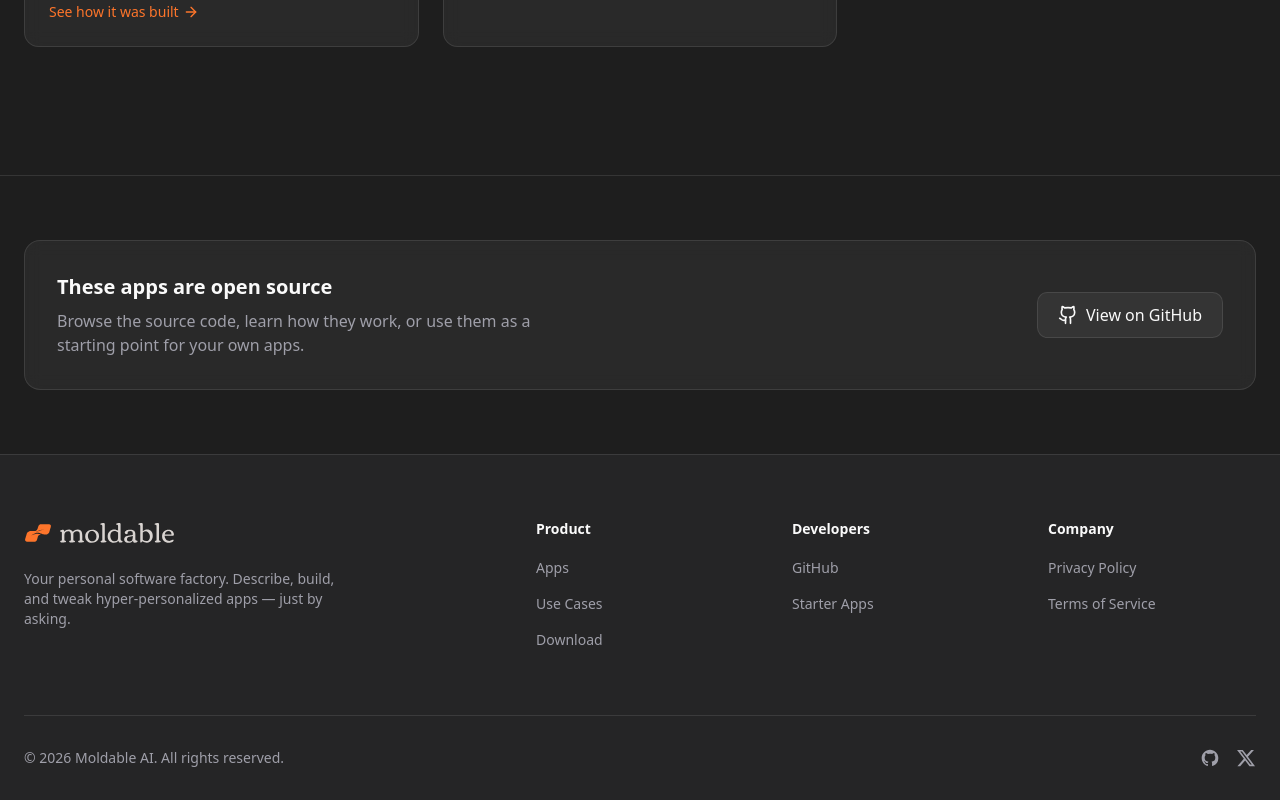
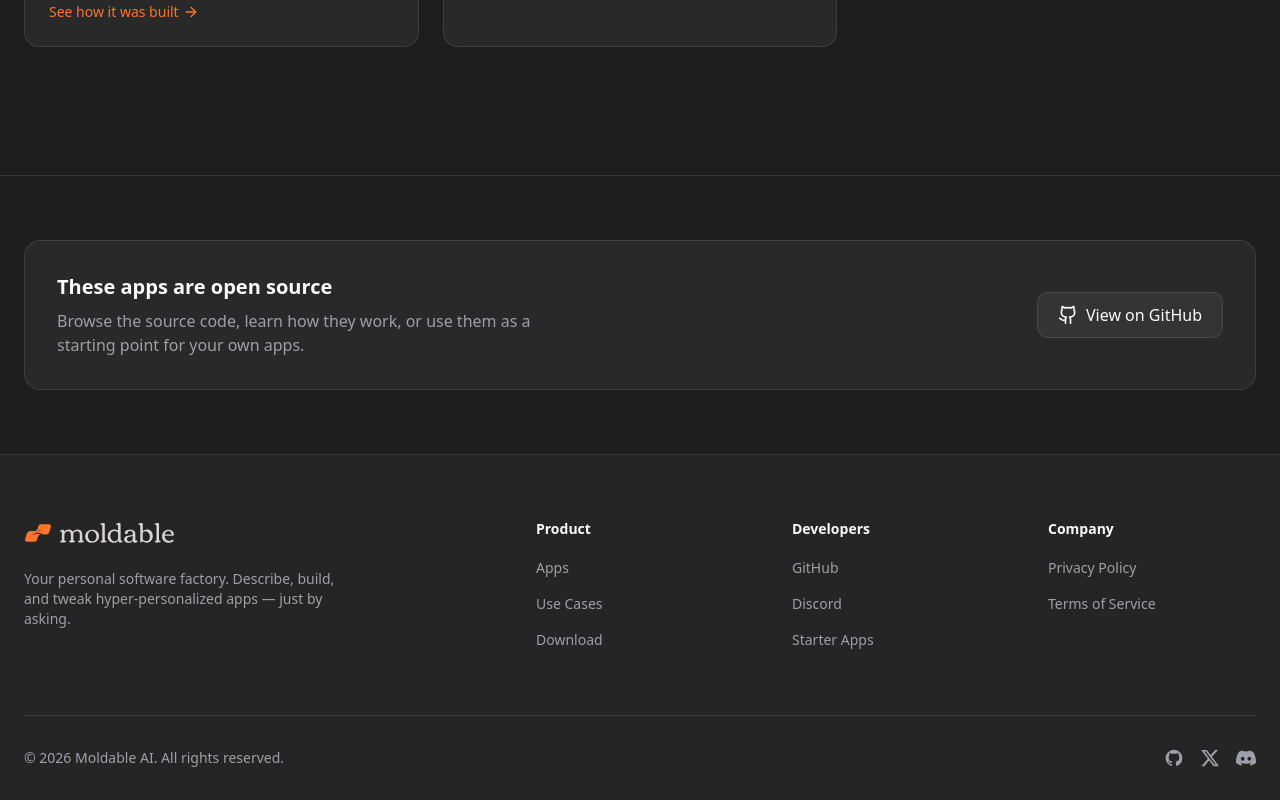
Before and after one commit to moldable-ai/marketing, a Next.js app: page /apps in a window 1280 px wide. Shown: the part 1700-2500 px from the top of the page. Built offline with nearby package versions, Linux system fonts and the light colour scheme; no server answers.

Commit message:
[footer] discord

```diff
--- a/src/components/marketing/site-footer.tsx
+++ b/src/components/marketing/site-footer.tsx
@@ -13,6 +13,7 @@
     heading: "Developers",
     links: [
       { label: "GitHub", href: "https://github.com/moldable-ai/moldable" },
+      { label: "Discord", href: "https://go.moldable.sh/discord" },
       { label: "Starter Apps", href: "https://github.com/moldable-ai/moldable-apps" },
     ],
   },
@@ -110,6 +111,16 @@
                 <path d="M18.244 2.25h3.308l-7.227 8.26 8.502 11.24H16.17l-5.214-6.817L4.99 21.75H1.68l7.73-8.835L1.254 2.25H8.08l4.713 6.231zm-1.161 17.52h1.833L7.084 4.126H5.117z" />
               </svg>
             </SocialLink>
+            <SocialLink href="https://go.moldable.sh/discord" label="Discord">
+              <svg
+                className="size-5"
+                fill="currentColor"
+                viewBox="0 0 24 24"
+                aria-hidden="true"
+              >
+                <path d="M20.317 4.37a19.791 19.791 0 0 0-4.885-1.515.074.074 0 0 0-.079.037c-.21.375-.444.864-.608 1.25a18.27 18.27 0 0 0-5.487 0 12.64 12.64 0 0 0-.617-1.25.077.077 0 0 0-.079-.037 19.736 19.736 0 0 0-4.885 1.515.069.069 0 0 0-.032.027C.533 9.048-.32 13.58.099 18.057a.082.082 0 0 0 .031.057 19.9 19.9 0 0 0 5.993 3.03.078.078 0 0 0 .084-.028 14.09 14.09 0 0 0 1.226-1.994.076.076 0 0 0-.041-.106 13.107 13.107 0 0 1-1.872-.892.077.077 0 0 1-.008-.128 10.2 10.2 0 0 0 .372-.292.074.074 0 0 1 .077-.01c3.928 1.793 8.18 1.793 12.062 0a.074.074 0 0 1 .078.01c.12.098.246.198.373.292a.077.077 0 0 1-.006.127 12.299 12.299 0 0 1-1.873.892.077.077 0 0 0-.041.107c.36.698.772 1.362 1.225 1.993a.076.076 0 0 0 .084.028 19.839 19.839 0 0 0 6.002-3.03.077.077 0 0 0 .032-.054c.5-5.177-.838-9.674-3.549-13.66a.061.061 0 0 0-.031-.03zM8.02 15.33c-1.183 0-2.157-1.085-2.157-2.419 0-1.333.956-2.419 2.157-2.419 1.21 0 2.176 1.096 2.157 2.419 0 1.334-.956 2.419-2.157 2.419zm7.975 0c-1.183 0-2.157-1.085-2.157-2.419 0-1.333.955-2.419 2.157-2.419 1.21 0 2.176 1.096 2.157 2.419 0 1.334-.946 2.419-2.157 2.419z" />
+              </svg>
+            </SocialLink>
           </div>
         </div>
       </div>
```
